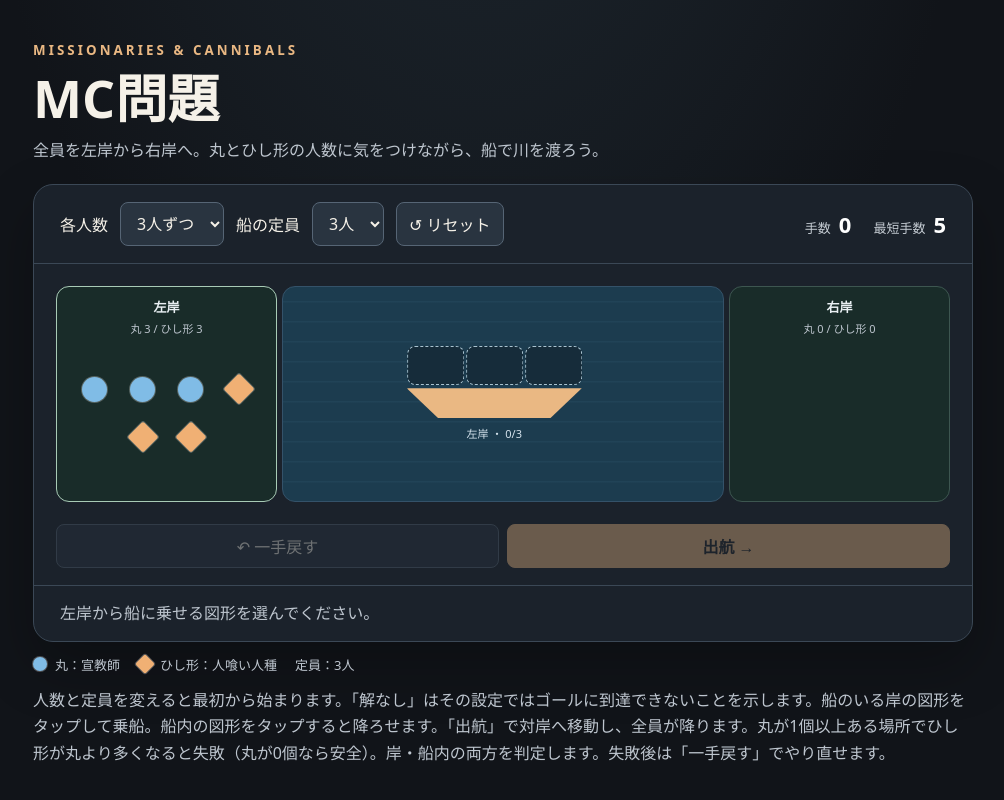
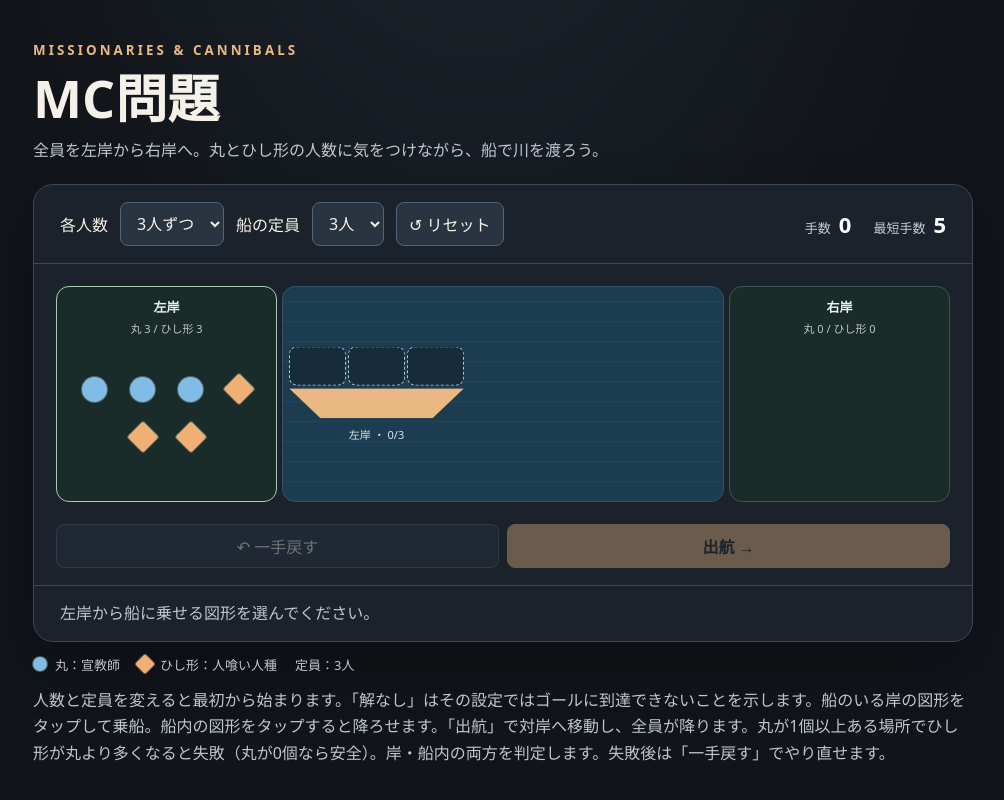
Before and after one commit to hiro-su-42/PUBLIC_CONTENT, a plain HTML site: page hanoi/index.html in a window 1280 px wide. Shown: the part 913-1713 px from the top of the page, without its empty margins (137-1141 px from the left). Drawn offline with Linux system fonts and the light colour scheme.

Commit message:
Animate MC boat between opposite river banks

```diff
--- a/hanoi/index.html
+++ b/hanoi/index.html
@@ -67,8 +67,8 @@ footer{margin-top:15px;font-size:13px}
 .mc-shape{display:block;width:clamp(15px,3vw,25px);height:clamp(15px,3vw,25px);flex-shrink:0;background:#80bce6;box-shadow:0 0 0 1px #ffffff44}
 .mc-shape.m{border-radius:50%}
 .mc-shape.c{background:#f0b074;transform:rotate(45deg);border-radius:2px;width:clamp(13px,2.7vw,22px);height:clamp(13px,2.7vw,22px)}
-.mc-boat{width:min(100%,175px);margin:auto;transition:transform .25s ease;display:grid;justify-items:center}
-.mc-boat.left{transform:translateX(-5%)}.mc-boat.right{transform:translateX(5%)}
+.mc-boat{position:absolute;top:50%;width:min(70%,175px);margin:0;transition:left .38s ease-in-out,transform .38s ease-in-out;display:grid;justify-items:center}
+.mc-boat.left{left:6px;transform:translate(0,-50%)}.mc-boat.right{left:calc(100% - 6px);transform:translate(-100%,-50%)}
 .mc-seats{width:100%;display:grid;grid-template-columns:repeat(var(--mc-cols,3),minmax(0,1fr));gap:2px;align-items:center;justify-items:center}
 .mc-seat{width:100%;height:39px;display:grid;place-items:center;border:1px dashed #a9c3d0;border-radius:8px;background:#162c3a;padding:2px;cursor:pointer}
 .mc-seat:disabled{cursor:default}
```
